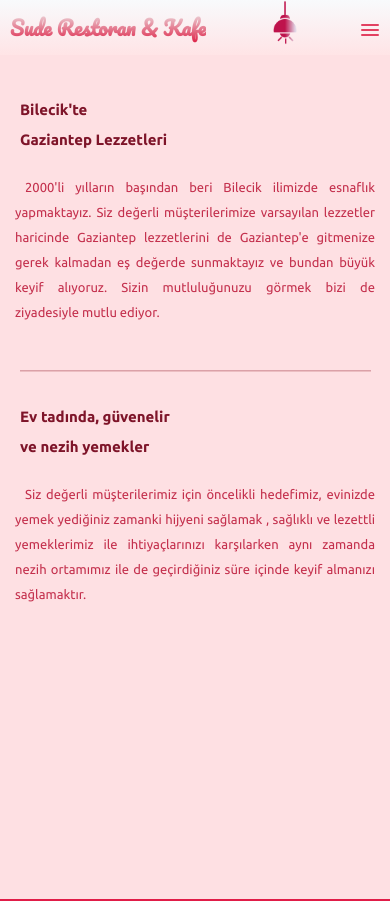
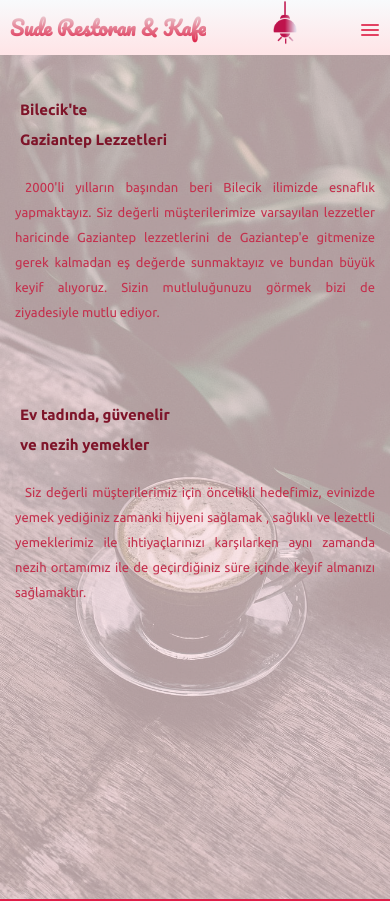
Before and after one commit to doom-white/suderestaurant, a React (Create React App) app: page /hakkimizda in a window 390 px wide. Shown: the top 901 px of the page. Built offline with nearby package versions, Linux system fonts and the light colour scheme.

Commit message:
Added a Background for About Page

```diff
--- a/src/assets/css/about-page.css
+++ b/src/assets/css/about-page.css
@@ -4,11 +4,16 @@
   display: flex;
   flex-direction: column;
   align-items: center;
+  background: url("../restaurant_images/coffe.png");
+  background-repeat: no-repeat;
+  background-size: cover;
+  background-position: center;
+  background-attachment: fixed;
 }
 
 .ap-top-main-container,
 .ap-bottom-main-container {
-  background: #fee0e3;
+  background: transparent;
   width: 70%;
   display: flex;
   align-items: center;
@@ -19,7 +24,7 @@
 
 .ap-top-main-dark-container,
 .ap-bottom-main-dark-container {
-  background: #222;
+  background: transparent;
   width: 70%;
   display: flex;
   align-items: center;
@@ -419,7 +424,7 @@
     width: 100%;
   }
 
-  .ap-divider {
+  /* .ap-divider {
     display: flex;
     width: 90%;
     height: 1px;
@@ -433,5 +438,5 @@
     height: 1px;
     border-top: 0.5px solid #000;
     border-bottom: 0.5px solid #333;
-  }
+  } */
 }
--- a/src/assets/css/notfound.css
+++ b/src/assets/css/notfound.css
@@ -7,7 +7,6 @@
   background-size: cover;
   background-position: center;
   background-attachment: fixed;
-  background-color: #de818c;
   position: relative;
 }
 
--- a/src/pages/AboutPage.jsx
+++ b/src/pages/AboutPage.jsx
@@ -100,9 +100,9 @@
         </div>
       </motion.div>
 
-      <div
+      {/* <div
         className={`ap-divider ${switchOnOff ? "" : "abt-dark"} `.trimEnd()}
-      ></div>
+      ></div> */}
 
       <motion.div
         className={`${
```
Also changed, not shown: src/assets/restaurant_images/coffe.png (added).
